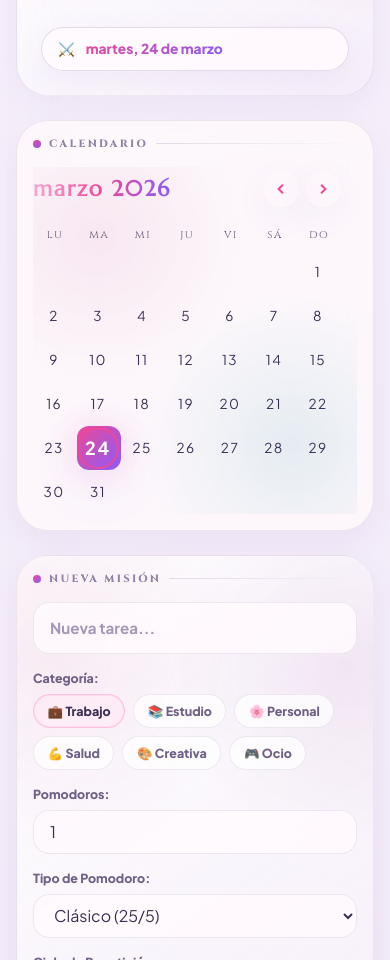
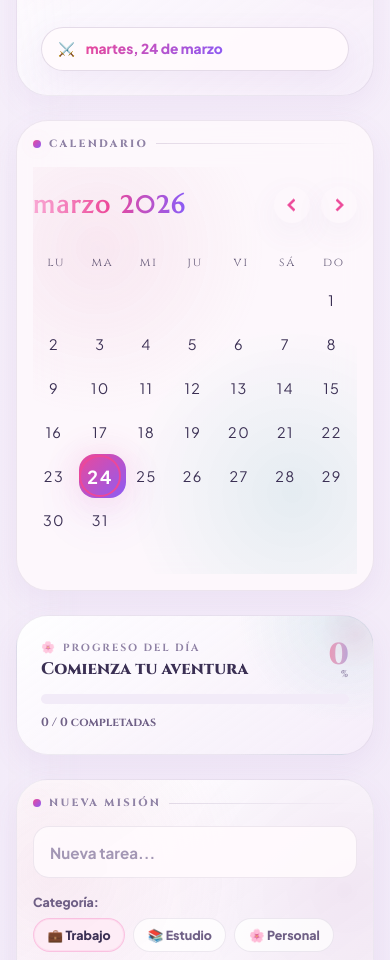
Before and after one commit to Al148506/kawaii-task-planner, a React (Vite) app: page / in a window 390 px wide. Shown: the part 1040-2000 px from the top of the page. Built offline with nearby package versions, Linux system fonts and the light colour scheme.

Commit message:
feat(tasks): improve dashboard layout and calendar responsiveness

```diff
--- a/src/app/App.tsx
+++ b/src/app/App.tsx
@@ -11,11 +11,6 @@ import { useTheme } from "./hooks/useTheme";
 import { AppSidebar } from "@/shared/layout/AppSidebar/AppSidebar";
 import { AppTopbar } from "@/shared/layout/AppTopbar/AppTopbar";
 
-const navItems = [
-  { to: "/", label: "Misiones", icon: "📋", helper: "Quest board" },
-  { to: "/dashboard", label: "Dashboard", icon: "📊", helper: "Estadisticas" },
-  { to: "/progress", label: "Progreso", icon: "📈", helper: "RPG log" },
-];
 
 function App() {
   const { isDark, toggle } = useTheme();
--- a/src/features/tasks/components/Calendar/Calendar.css
+++ b/src/features/tasks/components/Calendar/Calendar.css
@@ -1,5 +1,5 @@
 /* ═══════════════════════════════════════════════════════════
-KAWAII CALENDAR 🌸  (react-day-picker v9: .rdp-root, .rdp-selected, …)
+KAWAII CALENDAR 🌸  (react-day-picker v9)
 ═══════════════════════════════════════════════════════════ */
 
 /* ─── Variables ─────────────────────────────────────────── */
@@ -10,31 +10,34 @@ KAWAII CALENDAR 🌸  (react-day-picker v9: .rdp-root, .rdp-selected, …)
   --border-soft: var(--border-subtle);
   --panel-shadow: var(--shadow-panel);
   --calendar-accent-pastel: var(--pink);
-}
 
-/* ─── Wrapper (v9 raíz: .rdp-root) ─────────────────────── */
-.rdp-root {
-  --rdp-cell-size: 42px;
-  /* !important: el style.css de la librería define blue en el mismo bloque */
+  /* ✨ MÁS GRANDE EN ALTURA */
+  --rdp-cell-size: clamp(56px, 5vw, 96px);
+
+  /* React Day Picker vars */
   --rdp-accent-color: var(--calendar-accent-pastel) !important;
   --rdp-accent-background-color: var(--bg-control-hover) !important;
   --rdp-today-color: var(--calendar-accent-pastel) !important;
   --rdp-selected-border: 2px solid var(--calendar-accent-pastel) !important;
   --rdp-background-color: var(--bg-cell);
-  --rdp-day_button-border-radius: 0.75rem;
+
+  --rdp-day_button-border-radius: 1rem;
   --rdp-day_button-width: var(--rdp-cell-size);
   --rdp-day_button-height: var(--rdp-cell-size);
 
-
   margin: 0;
   width: 100%;
-  padding: 0;
+  padding: 1rem 0;
+
   background: transparent;
   border: 0;
   border-radius: 0;
   box-shadow: none;
+
   font-family: var(--font-body);
-  font-size: 0.85rem;
+
+  font-size: clamp(0.9rem, 1vw, 1.1rem);
+
   color: var(--text-primary);
   position: relative;
   animation: fade-in 0.35s ease;
@@ -45,9 +48,11 @@ KAWAII CALENDAR 🌸  (react-day-picker v9: .rdp-root, .rdp-selected, …)
   content: "";
   position: absolute;
   inset: 0;
+
   background:
     radial-gradient(circle at 20% 20%, var(--pink-soft), transparent 40%),
     radial-gradient(circle at 80% 80%, var(--mint-soft), transparent 40%);
+
   pointer-events: none;
 }
 
@@ -55,7 +60,10 @@ KAWAII CALENDAR 🌸  (react-day-picker v9: .rdp-root, .rdp-selected, …)
 .rdp-months {
   display: flex;
   flex-direction: column;
-  gap: 1rem;
+  gap: 1.5rem;
+
+  /* ✨ MÁS AIRE */
+  padding-bottom: 1rem;
 }
 
 .rdp-caption,
@@ -63,21 +71,26 @@ KAWAII CALENDAR 🌸  (react-day-picker v9: .rdp-root, .rdp-selected, …)
   display: flex;
   justify-content: space-between;
   align-items: center;
-  margin-bottom: 0.5rem;
+
+  margin-bottom: 1.2rem;
 }
 
 .rdp-caption_label {
   font-family: var(--font-display);
-  font-size: 1.35rem;
+
+  /* ✨ TÍTULO MÁS GRANDE */
+  font-size: clamp(1.6rem, 2vw, 2.6rem);
+
   font-weight: 600;
   letter-spacing: 0.08em;
 
   background: linear-gradient(
     90deg,
-    var(--peach),
-    var(--pink),
-    var(--lavender)
+    var(--peach) 0%,
+    var(--pink) 50%,
+    var(--lavender) 100%
   );
+
   -webkit-background-clip: text;
   -webkit-text-fill-color: transparent;
 }
@@ -85,22 +98,27 @@ KAWAII CALENDAR 🌸  (react-day-picker v9: .rdp-root, .rdp-selected, …)
 /* ─── Nav buttons ─────────────────────────────────────── */
 .rdp-nav {
   display: flex;
-  gap: 0.4rem;
+  gap: 0.7rem;
 }
 
 .rdp-nav_button,
 .rdp-button_previous,
 .rdp-button_next {
-  width: 30px;
-  height: 30px;
+  width: clamp(36px, 3vw, 48px);
+  height: clamp(36px, 3vw, 48px);
+
   border-radius: 50%;
   border: 1px solid var(--border-default);
+
   background: var(--surface-glass-strong);
   color: var(--calendar-accent-pastel);
+
   display: flex;
   align-items: center;
   justify-content: center;
+
   cursor: pointer;
+
   box-shadow: var(--shadow-panel);
   transition: all 0.2s ease;
 }
@@ -110,15 +128,17 @@ KAWAII CALENDAR 🌸  (react-day-picker v9: .rdp-root, .rdp-selected, …)
 .rdp-button_next:hover {
   background: var(--bg-control-hover);
   color: var(--pink);
+
   transform: scale(1.1);
+
   box-shadow: var(--shadow-glow);
 }
 
 .rdp-nav_button svg,
 .rdp-button_previous svg,
 .rdp-button_next svg {
-  width: 14px;
-  height: 14px;
+  width: 18px;
+  height: 18px;
 }
 
 .rdp-nav_button .rdp-chevron,
@@ -132,11 +152,16 @@ KAWAII CALENDAR 🌸  (react-day-picker v9: .rdp-root, .rdp-selected, …)
 .rdp-head_cell,
 .rdp-weekday {
   font-family: var(--font-title);
-  font-size: 0.72rem;
-  letter-spacing: 0.12em;
+
+  font-size: clamp(0.8rem, 1vw, 1.05rem);
+
+  letter-spacing: 0.14em;
   color: var(--text-primary);
+
   text-align: center;
-  padding: 0.4rem 0;
+
+  padding: 0.7rem 0;
+
   width: var(--rdp-cell-size);
 }
 
@@ -144,7 +169,9 @@ KAWAII CALENDAR 🌸  (react-day-picker v9: .rdp-root, .rdp-selected, …)
 .rdp-table,
 .rdp-month_grid {
   border-collapse: separate;
-  border-spacing: 6px;
+
+  /* ✨ MÁS ESPACIO ENTRE FILAS */
+  border-spacing: clamp(6px, 1vw, 16px);
 }
 
 .rdp-cell,
@@ -152,33 +179,46 @@ KAWAII CALENDAR 🌸  (react-day-picker v9: .rdp-root, .rdp-selected, …)
   padding: 0;
 }
 
-/* ─── Days (v9: botón .rdp-day_button dentro de td .rdp-day) ─ */
+/* ─── Days ────────────────────────────────────────────── */
 .rdp-day_button {
   width: var(--rdp-cell-size);
   height: var(--rdp-cell-size);
-  border-radius: 14px;
+
+  border-radius: 20px;
   border: 1px solid transparent;
+
   background: var(--surface-glass-strong);
   color: var(--text-primary);
-  font-size: 0.85rem;
+
+  /* ✨ NÚMEROS MÁS GRANDES */
+  font-size: clamp(1rem, 1vw, 1.2rem);
+
   display: flex;
   align-items: center;
   justify-content: center;
+
   position: relative;
-  transition: all 0.2s ease;
+
+  transition:
+    transform 0.2s ease,
+    background 0.2s ease,
+    box-shadow 0.2s ease;
 }
 
 /* Hover */
 .rdp-day:not(.rdp-selected):not(.rdp-disabled)
   .rdp-day_button:hover:not(:disabled) {
   background: var(--pink-soft);
-  transform: translateY(-2px);
+
+  transform: translateY(-2px) scale(1.05);
+
+  box-shadow: var(--shadow-glow);
 }
 
-/* ─── Today (no seleccionado) ─────────────────────────── */
+/* ─── Today ───────────────────────────────────────────── */
 .rdp-today:not(.rdp-selected):not(.rdp-outside) {
   background: var(--pink-soft);
-  border-radius: 0.75rem;
+  border-radius: 1rem;
   color: var(--pink);
 }
 
@@ -191,22 +231,16 @@ KAWAII CALENDAR 🌸  (react-day-picker v9: .rdp-root, .rdp-selected, …)
 /* ─── Selected ────────────────────────────────────────── */
 .rdp-selected {
   background: var(--primary-gradient);
+
   color: var(--text-on-primary) !important;
+
   font-weight: 600;
-  border-radius: 0.75rem;
+
+  border-radius: 1rem;
+
   box-shadow: var(--shadow-glow);
 }
-/*
-.rdp-selected .rdp-day_button {
-  color: var(--text-on-primary) !important;
-  border: 1px solid var(--pink) !important;
-  background: transparent;
-}
 
-
- * Hoy + seleccionado: la librería aplica .rdp-today:not(.rdp-outside) { color: var(--rdp-today-color) }
- * con mayor especificidad que .rdp-selected, y el número queda azul/rosa acento. Forzar texto blanco.
- */
 .rdp-day.rdp-selected.rdp-today:not(.rdp-outside),
 .rdp-selected.rdp-today:not(.rdp-outside) {
   color: var(--text-on-primary) !important;
@@ -220,7 +254,7 @@ KAWAII CALENDAR 🌸  (react-day-picker v9: .rdp-root, .rdp-selected, …)
 /* ─── Outside days ────────────────────────────────────── */
 .rdp-outside {
   color: var(--text-disabled);
-  opacity: 0.5;
+  opacity: 0.45;
 }
 
 /* ─── Disabled ───────────────────────────────────────── */
@@ -230,7 +264,7 @@ KAWAII CALENDAR 🌸  (react-day-picker v9: .rdp-root, .rdp-selected, …)
   cursor: not-allowed;
 }
 
-/* Día con tareas — fondo más oscuro */
+/* ─── Days with tasks ────────────────────────────────── */
 .has-tasks {
   background: var(--lavender-soft) !important;
   font-weight: 500;
@@ -239,19 +273,30 @@ KAWAII CALENDAR 🌸  (react-day-picker v9: .rdp-root, .rdp-selected, …)
 /* Punto indicador */
 .has-tasks .rdp-day_button::after {
   content: "";
+
   position: absolute;
-  bottom: 6px;
+
+  bottom: 10px;
   left: 50%;
+
   transform: translateX(-50%);
-  width: 5px;
-  height: 5px;
+
+  width: 7px;
+  height: 7px;
+
   border-radius: 50%;
+
   background: var(--pink);
 }
 
-/* Cuando está seleccionado, el gradiente gana */
+/* Selected + tasks */
 .rdp-selected.has-tasks {
-  background: linear-gradient(135deg, var(--peach), var(--pink)) !important;
+  background: linear-gradient(
+    135deg,
+    var(--peach),
+    var(--pink)
+  ) !important;
+
   color: var(--text-on-primary) !important;
 }
 
@@ -262,14 +307,39 @@ KAWAII CALENDAR 🌸  (react-day-picker v9: .rdp-root, .rdp-selected, …)
 /* ─── Focus ───────────────────────────────────────────── */
 .rdp-day_button:focus-visible {
   outline: none;
-  box-shadow: 0 0 0 3px var(--lavender-soft);
+  box-shadow: 0 0 0 4px var(--lavender-soft);
 }
 
+/* ─── Ultra wide screens ✨ ───────────────────────────── */
+@media (min-width: 1600px) {
+  .rdp-root {
+    --rdp-cell-size: 110px;
+  }
+}
+
+/* ─── Mobile ─────────────────────────────────────────── */
+@media (max-width: 768px) {
+  .rdp-root {
+    --rdp-cell-size: 48px;
+  }
+
+  .rdp-caption_label {
+    font-size: 1.5rem;
+  }
+
+  .rdp-table,
+  .rdp-month_grid {
+    border-spacing: 6px;
+  }
+}
+
+/* ─── Animation ─────────────────────────────────────── */
 @keyframes fade-in {
   from {
     opacity: 0;
     transform: translateY(8px);
   }
+
   to {
     opacity: 1;
     transform: translateY(0);
--- a/src/features/tasks/components/DayProgress/DayProgress.css
+++ b/src/features/tasks/components/DayProgress/DayProgress.css
@@ -14,7 +14,7 @@
 
 /* manchita decorativa */
 .tasks-page__progress::before {
-  content: '';
+  content: "";
   position: absolute;
   top: -18px;
   right: -18px;
@@ -74,7 +74,12 @@
   font-size: 1.9rem;
   font-weight: 800;
   font-variant-numeric: tabular-nums;
-  background: linear-gradient(90deg, var(--peach), var(--pink), var(--lavender));
+  background: linear-gradient(
+  90deg,
+  #e89ab8 0%,
+  #d7a8c9 50%,
+  #b7a6d9 100%
+);
   -webkit-background-clip: text;
   -webkit-text-fill-color: transparent;
 }
@@ -100,13 +105,18 @@
 .tasks-page__progress-fill {
   height: 100%;
   border-radius: 999px;
-  background: linear-gradient(90deg, var(--peach), var(--pink), var(--lavender));
+  background: linear-gradient(
+    90deg,
+    var(--peach),
+    var(--pink),
+    var(--lavender)
+  );
   transition: width 0.55s cubic-bezier(0.34, 1.56, 0.64, 1);
   position: relative;
 }
 
 .tasks-page__progress-fill::after {
-  content: '';
+  content: "";
   position: absolute;
   top: 1px;
   left: 4px;
--- a/src/features/tasks/pages/TaskPage.css
+++ b/src/features/tasks/pages/TaskPage.css
@@ -60,9 +60,31 @@
 
 .tasks-page__top {
   display: grid;
-  grid-template-columns: minmax(320px, 0.82fr) minmax(0, 1.18fr);
+
+  grid-template-columns:
+    minmax(340px, 0.82fr)
+    minmax(0, 1.18fr);
+
   gap: var(--space-lg);
+
   align-items: start;
+}
+
+/* LEFT COLUMN */
+.tasks-page__left-column {
+  display: flex;
+  flex-direction: column;
+  gap: var(--space-lg);
+}
+
+/* RIGHT COLUMN */
+.tasks-page__form-col {
+  height: 100%;
+}
+
+/* REMOVE OLD WRAPPER */
+.day-progress {
+  display: none;
 }
 
 .tasks-page__calendar-col,
@@ -126,9 +148,6 @@
   -webkit-text-fill-color: transparent;
 }
 
-.day-progress {
-  display: block;
-}
 
 .tasks-page__list-section {
   min-height: 260px;
--- a/src/features/tasks/pages/TaskPage.tsx
+++ b/src/features/tasks/pages/TaskPage.tsx
@@ -1,18 +1,20 @@
 import { useState } from "react";
+
 import Calendar from "@/features/tasks/components/Calendar/Calendar";
 import TaskList from "@/features/tasks/components/TaskList/TaskList";
 import TaskForm from "@/features/tasks/components/TaskForm";
 import GenericModal from "@/shared/components/modal/GenericModal";
 import PomodoroPage from "@/features/pomodoro/pages/PomodoroPage";
+import DayProgress from "@/features/tasks/components/DayProgress/DayProgress";
 
 import { useTaskDate } from "@/features/tasks/hooks/useTaskDate";
 import { useTasksOfDay } from "@/features/tasks/hooks/useTasksOfDay";
 import { usePomodoroContext } from "@/features/pomodoro/context/PomodoroContext";
+
 import type { TaskCategory } from "@/features/tasks/types/Category";
 import { TASK_CATEGORIES } from "@/features/tasks/types/Category";
 
 import "./TaskPage.css";
-import DayProgress from "@/features/tasks/components/DayProgress/DayProgress";
 
 const TasksPage = () => {
   const { selectedDate, setSelectedDate, formattedDate, displayDate } =
@@ -22,44 +24,54 @@ const TasksPage = () => {
 
   const { activePomodoro, clearPomodoro } = usePomodoroContext();
 
-  // 🔥 estado del modal
   const [isPomodoroOpen, setIsPomodoroOpen] = useState(false);
-  const [selectedCategory, setSelectedCategory] = useState<TaskCategory | null>(null);
+
+  const [selectedCategory, setSelectedCategory] = useState<TaskCategory | null>(
+    null,
+  );
 
   const filteredTasks = selectedCategory
     ? tasksOfSelectedDay.filter((task) => task.category === selectedCategory)
     : tasksOfSelectedDay;
 
-  // 🔥 handler para abrir modal
   const handleOpenPomodoro = () => {
-    if (activePomodoro) return; // evita múltiples pomodoros
+    if (activePomodoro) return;
     setIsPomodoroOpen(true);
   };
 
-  // 🔥 handler para cerrar modal
   const handleClosePomodoro = () => {
     clearPomodoro();
     setIsPomodoroOpen(false);
   };
 
-
-
   return (
     <div className="tasks-page">
+      {/* ── Hero ───────────────────────────── */}
       <section className="tasks-hero">
         <div>
           <p className="tasks-section__label">Quest command</p>
+
           <h2>Misiones del día</h2>
-          <p>Organiza tus sesiones Pomodoro por categoria, energia y progreso diario.</p>
+
+          <p>
+            Organiza tus sesiones Pomodoro por categoria, energia y progreso
+            diario.
+          </p>
         </div>
+
         <div className="tasks-page__date-display">
           ⚔️&nbsp;<span>{displayDate}</span>
         </div>
       </section>
 
+      {/* ── Layout principal ───────────────── */}
       <div className="tasks-page__top">
+        {/* LEFT COLUMN */}
+        <div className="tasks-page__left-column">
+          {/* Calendar */}
           <div className="tasks-page__calendar-col">
             <p className="tasks-section__label">Calendario</p>
+
             <Calendar
               selectedDate={selectedDate}
               onSelectDate={setSelectedDate}
@@ -67,32 +79,53 @@ const TasksPage = () => {
             />
           </div>
 
+          {/* Progress */}
+          <DayProgress tasks={tasksOfSelectedDay} />
+        </div>
+
+        {/* RIGHT COLUMN */}
         <div className="tasks-page__form-col">
           <p className="tasks-section__label">Nueva misión</p>
+
           <TaskForm date={formattedDate} />
         </div>
       </div>
-      <div className="day-progress">
-        <DayProgress tasks={tasksOfSelectedDay} />
-      </div>
-      {/* ── Lista de tareas ── */}
+
+      {/* ── Lista de tareas ───────────────── */}
       <div className="tasks-page__list-section">
         <p className="tasks-section__label">Misiones del día</p>
 
         {tasksOfSelectedDay.length > 0 && (
           <div className="task-list__filters">
             <button
-              className={`task-list__filter-chip ${selectedCategory === null ? "task-list__filter-chip--active" : ""}`}
+              className={`task-list__filter-chip ${
+                selectedCategory === null
+                  ? "task-list__filter-chip--active"
+                  : ""
+              }`}
               onClick={() => setSelectedCategory(null)}
             >
               Todas
             </button>
+
             {TASK_CATEGORIES.map((cat) => (
               <button
                 key={cat.id}
-                className={`task-list__filter-chip ${selectedCategory === cat.id ? "task-list__filter-chip--active" : ""}`}
-                onClick={() => setSelectedCategory(selectedCategory === cat.id ? null : cat.id)}
-                style={{ "--category-color": cat.color } as React.CSSProperties}
+                className={`task-list__filter-chip ${
+                  selectedCategory === cat.id
+                    ? "task-list__filter-chip--active"
+                    : ""
+                }`}
+                onClick={() =>
+                  setSelectedCategory(
+                    selectedCategory === cat.id ? null : cat.id,
+                  )
+                }
+                style={
+                  {
+                    "--category-color": cat.color,
+                  } as React.CSSProperties
+                }
               >
                 {cat.emoji} {cat.label}
               </button>
@@ -118,12 +151,10 @@ const TasksPage = () => {
         )}
       </div>
 
-      {/* ── Modal Pomodoro ── */}
+      {/* ── Modal Pomodoro ───────────────── */}
       <GenericModal isOpen={isPomodoroOpen} onClose={handleClosePomodoro}>
         <PomodoroPage onClose={handleClosePomodoro} />
       </GenericModal>
-      {/* ── Modal Waifu Selector ── */}
-
     </div>
   );
 };
```
Also changed, not shown: src/features/dashboard/pages/DashboardPage.css (+46 -11 lines), src/features/dashboard/pages/DashboardPage.tsx (+11 -6 lines), src/index.css (+55 -20 lines). Lines whose indentation alone changed are shown as unchanged.
